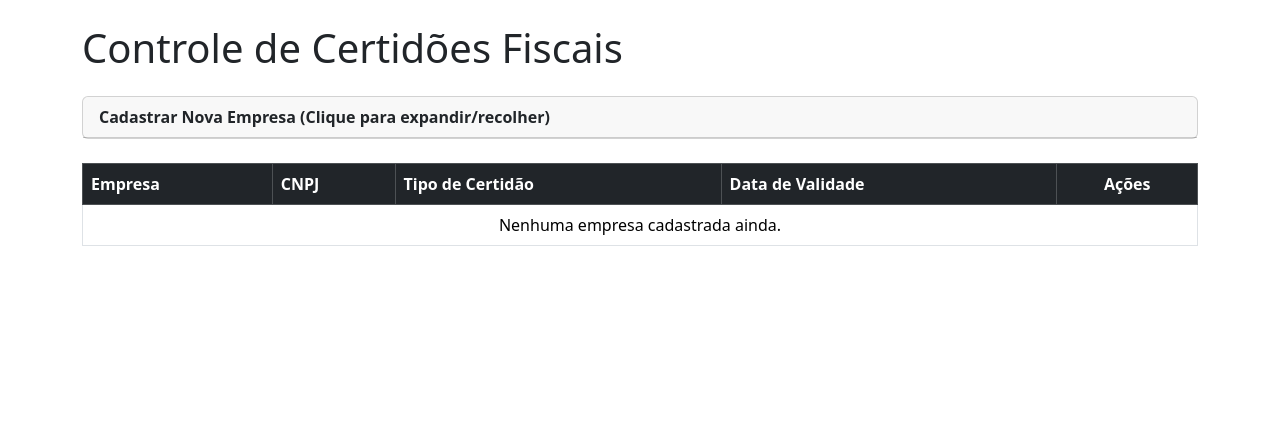
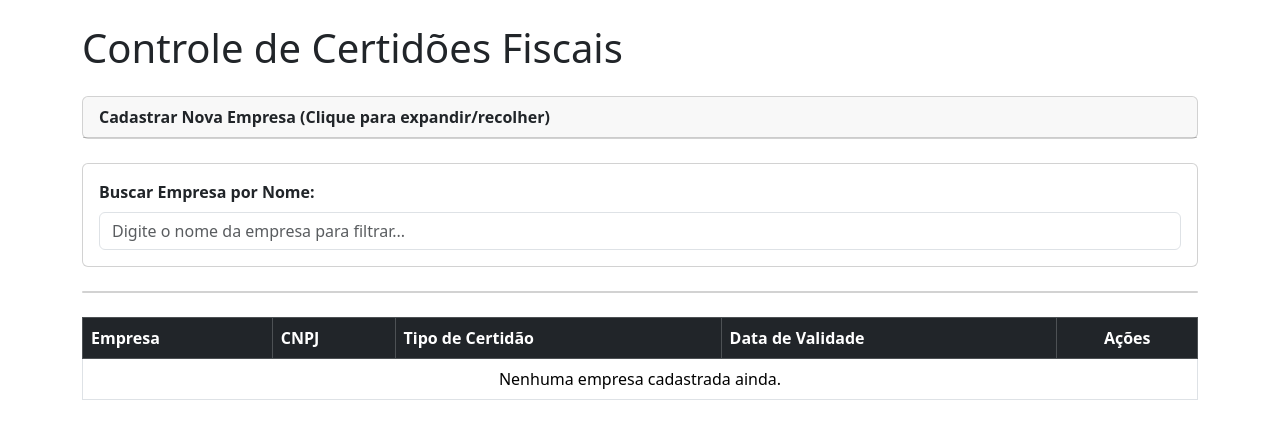
Before and after one commit to nicolasaoliveira1/CertidoesPython, a Flask app: page / in a window 1280 px wide. Shown: the part 56-495 px from the top of the page. Run offline with Flask 3, Linux system fonts and the light colour scheme.

Commit message:
adiciona filtro de empresas por nome

```diff
--- a/app/templates/base.html
+++ b/app/templates/base.html
@@ -69,6 +69,38 @@
             });
         }
 
+        const filtroInput = document.getElementById('filtroEmpresa');
+        if (filtroInput) {
+            const tabelaBody = document.querySelector('.table tbody');
+
+            filtroInput.addEventListener('keyup', () => {
+                const termoBusca = filtroInput.value.toLowerCase();
+                const todasAsLinhas = tabelaBody.getElementsByTagName('tr');
+
+                for (let linha of todasAsLinhas) {
+                    if (linha.dataset.nomeEmpresa) {
+                        const nomeEmpresa = linha.dataset.nomeEmpresa.toLowerCase();
+                        if (nomeEmpresa.includes(termoBusca)) {
+                            linha.style.display = '';
+                        } else {
+                            linha.style.display = 'none';
+                        }
+                    }
+                }
+
+                for (let linha of todasAsLinhas) {
+                    if (linha.classList.contains('company-group-separator')) {
+                        const linhaAnterior = linha.previousElementSibling;
+
+                        if (linhaAnterior && linhaAnterior.style.display !== 'none') {
+                            linha.style.display = '';
+                        } else {
+                            linha.style.display = 'none';
+                        }
+                    }
+                }
+            });
+        }
     </script>
 </body>
 </html>
--- a/app/templates/dashboard.html
+++ b/app/templates/dashboard.html
@@ -52,6 +52,24 @@
     </div>
 </div>
 
+<div class="card mb-4">
+    <div class="card-body">
+        <div class="row">
+            <div class="col-md-12">
+                <label for="filtroEmpresa" class="form-label fw-bold">Buscar Empresa por Nome:</label>
+                <input type="search" class="form-control" id="filtroEmpresa"
+                       placeholder="Digite o nome da empresa para filtrar...">
+            </div>
+        </div>
+    </div>
+</div>
+<div class="card mb-4">
+    </div>
+
+<div class="table-responsive">
+    </div>
+
+
 <div class="table-responsive">
     <table class="table table-bordered align-middle">
         <thead class="table-dark">
@@ -66,7 +84,8 @@
         <tbody>
             {% for empresa in empresas %}
                 {% for certidao in empresa.certidoes.all() %}
-                <tr class="status-{{ certidao.status }}">
+                <tr class="status-{{ certidao.status }}"
+                    data-nome-empresa="{{empresa.nome}}">
                     {% if loop.first %}
                         <td rowspan="{{ empresa.certidoes.count() }}">{{ empresa.nome }}</td>
                         <td rowspan="{{ empresa.certidoes.count() }}">
```
